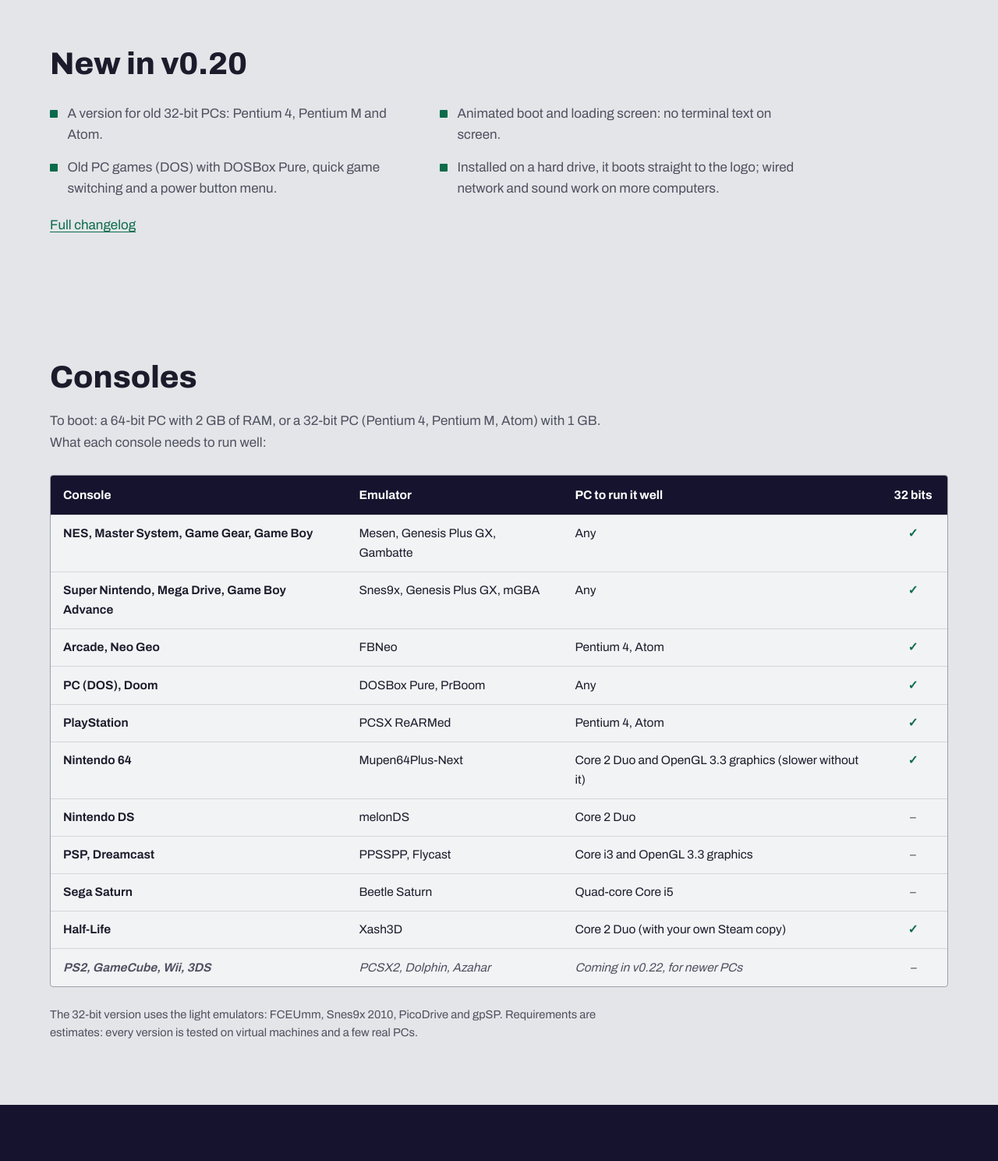
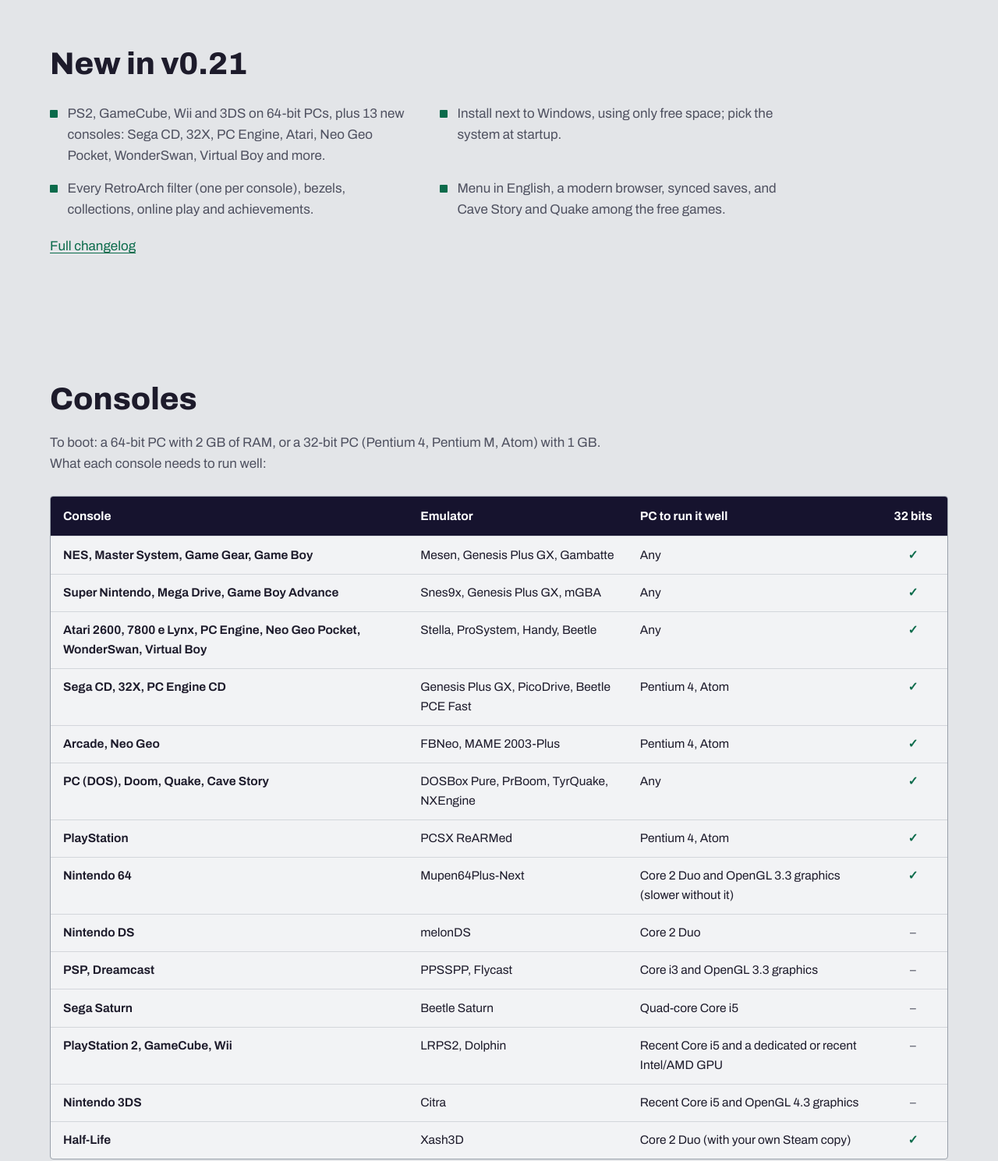
Before and after one commit to thiagotechmaker/thiagotechmaker.github.io, a plain HTML site: page scrapcade/index.html in a window 1280 px wide. Shown: the part 1080-2569 px from the top of the page at 78% size. Drawn offline with Linux system fonts and the light colour scheme; no server answers.

Commit message:
feat(scrapcade): novidades da v0.21 e consoles novos na tabela
Co-Authored-By: Claude Opus 5.5 <noreply@anthropic.com>

```diff
--- a/scrapcade/index.html
+++ b/scrapcade/index.html
@@ -82,12 +82,12 @@
 </section>
 
 <section class="secao novidades" id="novidades">
-  <h2><span lang="pt">Novidades da v0.20</span><span lang="en">New in v0.20</span></h2>
+  <h2><span lang="pt">Novidades da v0.21</span><span lang="en">New in v0.21</span></h2>
   <ul>
-    <li><span lang="pt">Versão para PCs antigos de 32 bits: Pentium 4, Pentium M e Atom.</span><span lang="en">A version for old 32-bit PCs: Pentium 4, Pentium M and Atom.</span></li>
-    <li><span lang="pt">Boot animado e tela de carregamento: nada de texto de terminal na tela.</span><span lang="en">Animated boot and loading screen: no terminal text on screen.</span></li>
-    <li><span lang="pt">PC antigo (DOS) pelo DOSBox Pure, troca rápida de jogo e botão de energia com menu.</span><span lang="en">Old PC games (DOS) with DOSBox Pure, quick game switching and a power button menu.</span></li>
-    <li><span lang="pt">Instalado no HD, liga direto na logo; rede com cabo e som funcionando em mais computadores.</span><span lang="en">Installed on a hard drive, it boots straight to the logo; wired network and sound work on more computers.</span></li>
+    <li><span lang="pt">PS2, GameCube, Wii e 3DS no PC de 64 bits, e 13 consoles novos: Sega CD, 32X, PC Engine, Atari, Neo Geo Pocket, WonderSwan, Virtual Boy e mais.</span><span lang="en">PS2, GameCube, Wii and 3DS on 64-bit PCs, plus 13 new consoles: Sega CD, 32X, PC Engine, Atari, Neo Geo Pocket, WonderSwan, Virtual Boy and more.</span></li>
+    <li><span lang="pt">Instalar ao lado do Windows, usando só o espaço livre; ao ligar, escolha o sistema.</span><span lang="en">Install next to Windows, using only free space; pick the system at startup.</span></li>
+    <li><span lang="pt">Todos os filtros do RetroArch (um por console), molduras, coleções, jogar online e conquistas.</span><span lang="en">Every RetroArch filter (one per console), bezels, collections, online play and achievements.</span></li>
+    <li><span lang="pt">Menu em inglês, navegador moderno, saves sincronizados e Cave Story e Quake nos jogos grátis.</span><span lang="en">Menu in English, a modern browser, synced saves, and Cave Story and Quake among the free games.</span></li>
   </ul>
   <a href="https://github.com/thiagotechmaker/scrapcade.os/blob/main/CHANGELOG.md"><span lang="pt">Todas as mudanças</span><span lang="en">Full changelog</span></a>
 </section>
@@ -104,15 +104,18 @@
     <tbody>
       <tr><td>NES, Master System, Game Gear, Game Boy</td><td>Mesen, Genesis Plus GX, Gambatte</td><td><span lang="pt">Qualquer um</span><span lang="en">Any</span></td><td class="sim"><span aria-hidden="true">✓</span><span class="so-leitor"><span lang="pt">sim</span><span lang="en">yes</span></span></td></tr>
       <tr><td>Super Nintendo, Mega Drive, Game Boy Advance</td><td>Snes9x, Genesis Plus GX, mGBA</td><td><span lang="pt">Qualquer um</span><span lang="en">Any</span></td><td class="sim"><span aria-hidden="true">✓</span><span class="so-leitor"><span lang="pt">sim</span><span lang="en">yes</span></span></td></tr>
-      <tr><td><span lang="pt">Fliperama, Neo Geo</span><span lang="en">Arcade, Neo Geo</span></td><td>FBNeo</td><td>Pentium 4, Atom</td><td class="sim"><span aria-hidden="true">✓</span><span class="so-leitor"><span lang="pt">sim</span><span lang="en">yes</span></span></td></tr>
-      <tr><td>PC (DOS), Doom</td><td>DOSBox Pure, PrBoom</td><td><span lang="pt">Qualquer um</span><span lang="en">Any</span></td><td class="sim"><span aria-hidden="true">✓</span><span class="so-leitor"><span lang="pt">sim</span><span lang="en">yes</span></span></td></tr>
-      <tr><td>PlayStation</td><td>PCSX ReARMed</td><td>Pentium 4, Atom</td><td class="sim"><span aria-hidden="true">✓</span><span class="so-leitor"><span lang="pt">sim</span><span lang="en">yes</span></span></td></tr>
+      <tr><td>Atari 2600, 7800 e Lynx, PC Engine, Neo Geo Pocket, WonderSwan, Virtual Boy</td><td>Stella, ProSystem, Handy, Beetle</td><td><span lang="pt">Qualquer um</span><span lang="en">Any</span></td><td class="sim"><span aria-hidden="true">✓</span><span class="so-leitor"><span lang="pt">sim</span><span lang="en">yes</span></span></td></tr>
+      <tr><td>Sega CD, 32X, PC Engine CD</td><td>Genesis Plus GX, PicoDrive, Beetle PCE Fast</td><td><span lang="pt">Pentium 4, Atom</span><span lang="en">Pentium 4, Atom</span></td><td class="sim"><span aria-hidden="true">✓</span><span class="so-leitor"><span lang="pt">sim</span><span lang="en">yes</span></span></td></tr>
+      <tr><td><span lang="pt">Fliperama, Neo Geo</span><span lang="en">Arcade, Neo Geo</span></td><td>FBNeo, MAME 2003-Plus</td><td><span lang="pt">Pentium 4, Atom</span><span lang="en">Pentium 4, Atom</span></td><td class="sim"><span aria-hidden="true">✓</span><span class="so-leitor"><span lang="pt">sim</span><span lang="en">yes</span></span></td></tr>
+      <tr><td>PC (DOS), Doom, Quake, Cave Story</td><td>DOSBox Pure, PrBoom, TyrQuake, NXEngine</td><td><span lang="pt">Qualquer um</span><span lang="en">Any</span></td><td class="sim"><span aria-hidden="true">✓</span><span class="so-leitor"><span lang="pt">sim</span><span lang="en">yes</span></span></td></tr>
+      <tr><td>PlayStation</td><td>PCSX ReARMed</td><td><span lang="pt">Pentium 4, Atom</span><span lang="en">Pentium 4, Atom</span></td><td class="sim"><span aria-hidden="true">✓</span><span class="so-leitor"><span lang="pt">sim</span><span lang="en">yes</span></span></td></tr>
       <tr><td>Nintendo 64</td><td>Mupen64Plus-Next</td><td><span lang="pt">Core 2 Duo e vídeo com OpenGL 3.3 (sem ele, mais lento)</span><span lang="en">Core 2 Duo and OpenGL 3.3 graphics (slower without it)</span></td><td class="sim"><span aria-hidden="true">✓</span><span class="so-leitor"><span lang="pt">sim</span><span lang="en">yes</span></span></td></tr>
-      <tr><td>Nintendo DS</td><td>melonDS</td><td>Core 2 Duo</td><td class="nao"><span aria-hidden="true">–</span><span class="so-leitor"><span lang="pt">não</span><span lang="en">no</span></span></td></tr>
+      <tr><td>Nintendo DS</td><td>melonDS</td><td><span lang="pt">Core 2 Duo</span><span lang="en">Core 2 Duo</span></td><td class="nao"><span aria-hidden="true">–</span><span class="so-leitor"><span lang="pt">não</span><span lang="en">no</span></span></td></tr>
       <tr><td>PSP, Dreamcast</td><td>PPSSPP, Flycast</td><td><span lang="pt">Core i3 e vídeo com OpenGL 3.3</span><span lang="en">Core i3 and OpenGL 3.3 graphics</span></td><td class="nao"><span aria-hidden="true">–</span><span class="so-leitor"><span lang="pt">não</span><span lang="en">no</span></span></td></tr>
       <tr><td>Sega Saturn</td><td>Beetle Saturn</td><td><span lang="pt">Core i5 de 4 núcleos</span><span lang="en">Quad-core Core i5</span></td><td class="nao"><span aria-hidden="true">–</span><span class="so-leitor"><span lang="pt">não</span><span lang="en">no</span></span></td></tr>
+      <tr><td>PlayStation 2, GameCube, Wii</td><td>LRPS2, Dolphin</td><td><span lang="pt">Core i5 recente e placa de vídeo dedicada ou Intel/AMD recente</span><span lang="en">Recent Core i5 and a dedicated or recent Intel/AMD GPU</span></td><td class="nao"><span aria-hidden="true">–</span><span class="so-leitor"><span lang="pt">não</span><span lang="en">no</span></span></td></tr>
+      <tr><td>Nintendo 3DS</td><td>Citra</td><td><span lang="pt">Core i5 recente e vídeo com OpenGL 4.3</span><span lang="en">Recent Core i5 and OpenGL 4.3 graphics</span></td><td class="nao"><span aria-hidden="true">–</span><span class="so-leitor"><span lang="pt">não</span><span lang="en">no</span></span></td></tr>
       <tr><td>Half-Life</td><td>Xash3D</td><td><span lang="pt">Core 2 Duo (com a sua cópia da Steam)</span><span lang="en">Core 2 Duo (with your own Steam copy)</span></td><td class="sim"><span aria-hidden="true">✓</span><span class="so-leitor"><span lang="pt">sim</span><span lang="en">yes</span></span></td></tr>
-      <tr class="em-breve"><td>PS2, GameCube, Wii, 3DS</td><td>PCSX2, Dolphin, Azahar</td><td><span lang="pt">Na v0.22, para PCs mais novos</span><span lang="en">Coming in v0.22, for newer PCs</span></td><td class="nao"><span aria-hidden="true">–</span><span class="so-leitor"><span lang="pt">não</span><span lang="en">no</span></span></td></tr>
     </tbody>
   </table>
   </div>
```
